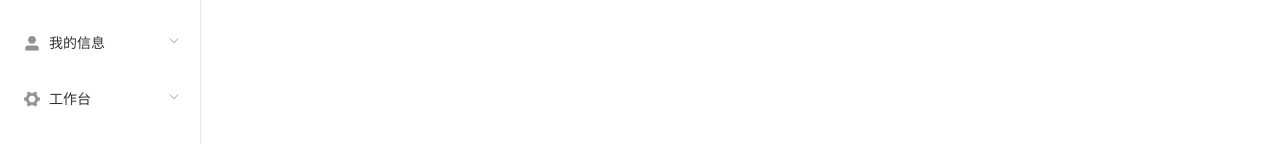
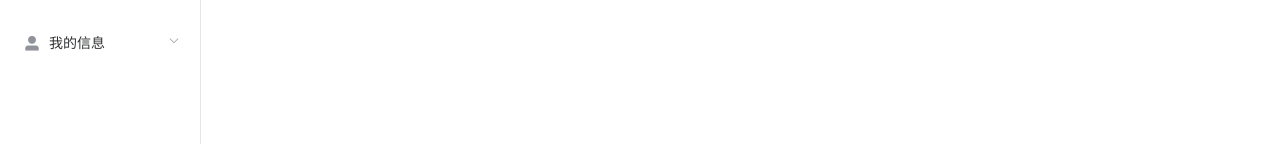
Before and after one commit to McaxDev/axo-userManageSys-web, a Vue app: page / in a window 1280 px wide. Shown: the part 448-592 px from the top of the page. Built offline with nearby package versions, Linux system fonts and the light colour scheme.

Commit message:
登录逻辑补全

```diff
--- a/src/App.vue
+++ b/src/App.vue
@@ -70,7 +70,7 @@
     </div>
     <div class="view">
       <div style="border-right: 1px solid #e6e6e6;">
-        <el-menu default-active="/" class="el-menu text-start" :collapse="isCollapse" :router="true" style="height: calc(100vh - 56px);border: none;">
+        <el-menu default-active="/" class="el-menu text-start" :collapse="isCollapse" :router="true" style="min-height: calc(100vh - 56px);border: none;">
 
           <el-submenu index="1">
             <template slot="title">
@@ -95,7 +95,7 @@
             <el-menu-item index="/gameData">游戏数据</el-menu-item>
           </el-submenu>
 
-          <el-submenu index="3" v-if="!isAdmin">
+          <el-submenu index="3" v-if="isAdmin===1">
             <template slot="title">
               <i class="el-icon-s-tools"></i>
               <span slot="title">工作台</span>
@@ -116,6 +116,7 @@
 <script>
   import http from './js/http'
   import pasenc from './js/pasenc'
+  import cookie from 'js-cookie'
   export default {
     data() {
       return {
@@ -154,7 +155,7 @@
         this.$refs[valueform].validate((valid) => {
           if (valid) {
             if(this.islog){//登录
-              console.log('登录',this.valueform,pasenc(this.valueform.pas))
+              console.log('登录',this.valueform.name)
               const userinfo={
                 userPas:pasenc(this.valueform.pas),
                 userName:this.valueform.name,
@@ -163,10 +164,16 @@
                 .then(res => {
                   this.$store.commit('setLoginStatus', true)
                   this.$store.commit('setUserName', this.valueform.name)
-                  console.log(res)
+                  this.$store.commit('setAdminStatus', res.data.data.admin)
+                  // console.log(res.headers.axotoken)
+                  cookie.set('axotoken',res.headers.axotoken)
+                  this.$message({
+                    message: res.data.msg,
+                    type: 'success'
+                  })
                 })
                 .catch(err => {
-                  console.error(err)
+                  // console.error(err)
                 })
             }else{//注册
               const userinfo={
@@ -197,6 +204,8 @@
       logout(){
         this.$store.commit('setLoginStatus', false)
         this.$store.commit('setUserName', '')
+        this.$store.commit('setAdminStatus', 0)
+        cookie.remove('axotoken')
         this.$message({
           message: `登出成功`,
           type: 'warning'
--- a/src/js/http.js
+++ b/src/js/http.js
@@ -1,4 +1,5 @@
 import axios from 'axios'
+import cookie from 'js-cookie'
 
 const http = axios.create({
   baseURL: 'https://mcax.cn:10808',
@@ -10,6 +11,10 @@ const http = axios.create({
 })
 
 http.interceptors.request.use(config => {
+  const token = cookie.get('axotoken')
+  if (token) {
+    config.headers['Axotoken'] = token // 将 Token 添加到请求头
+  }
   return config
 }, error => {
   return Promise.reject(error)
```
